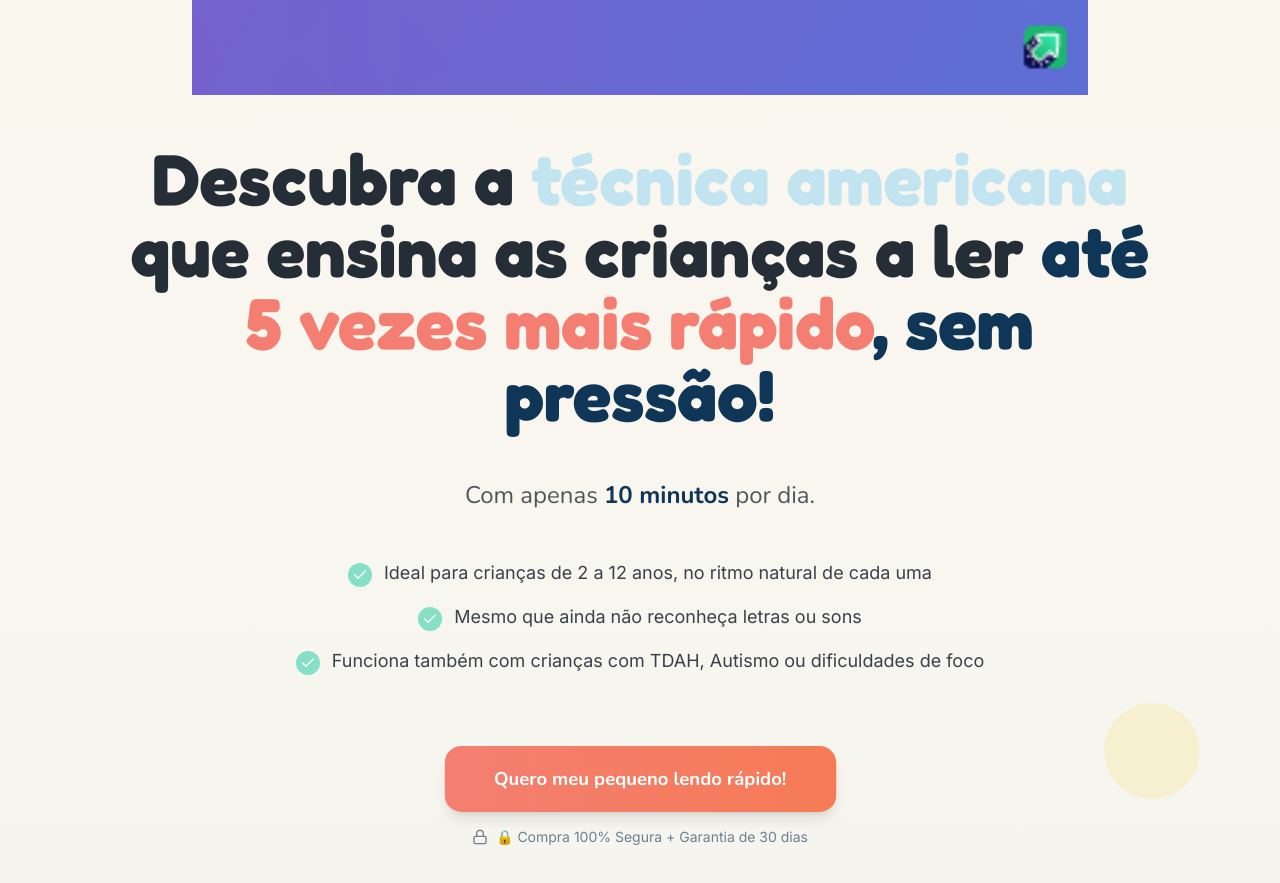
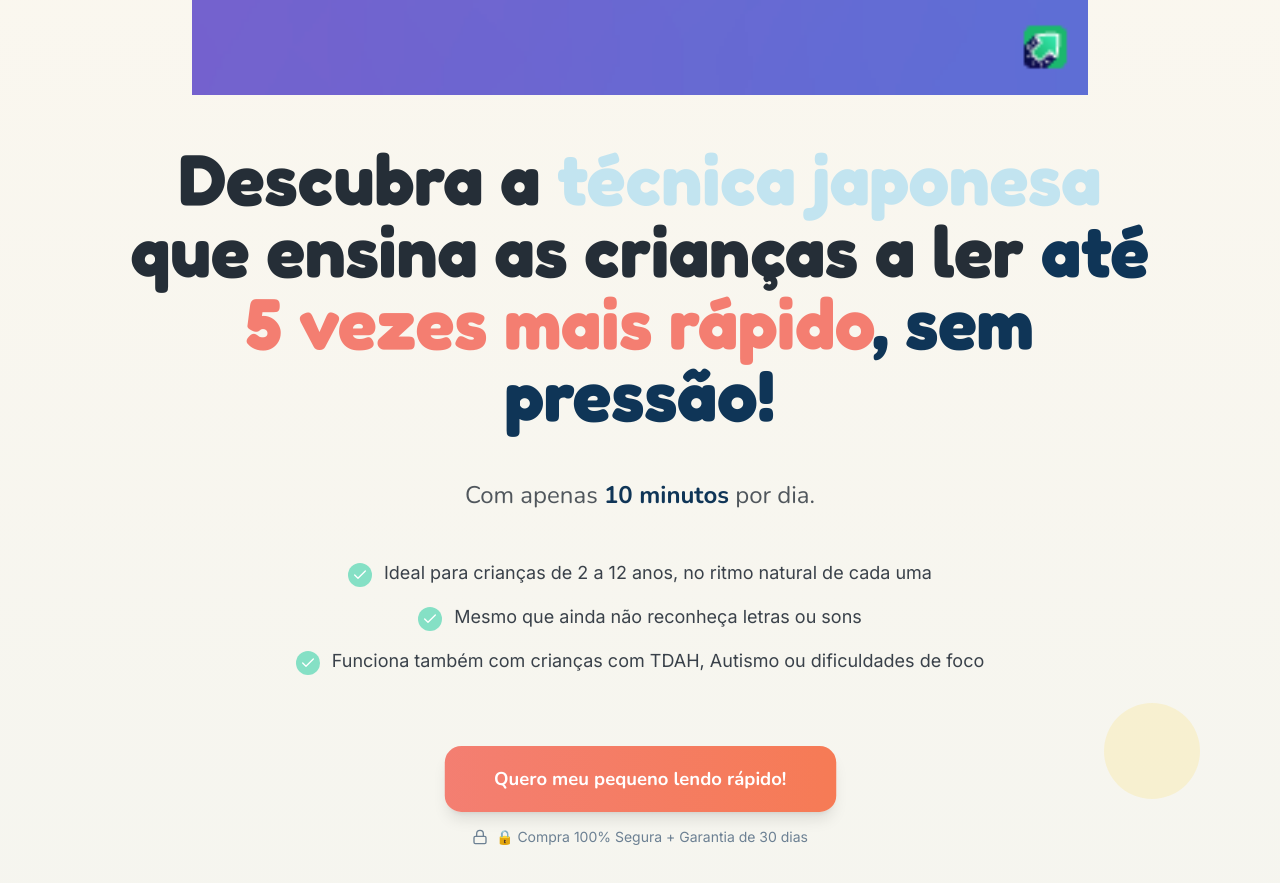
Before and after one commit to XGINKKK/kanji-kids-leap, a React (Vite) app: page / in a window 1280 px wide. Shown: the part 1260-2143 px from the top of the page. Built offline with nearby package versions, Linux system fonts and the light colour scheme; the HTML template or start-up script is replaced by a standard one.

Commit message:
Update Hero Section with Japanese technique

```diff
--- a/src/components/HeroSection.tsx
+++ b/src/components/HeroSection.tsx
@@ -31,7 +31,7 @@ export const HeroSection = () => {
           {/* Main Headline */}
           <h1 className="font-fredoka text-4xl md:text-5xl lg:text-6xl xl:text-7xl font-bold leading-tight max-w-5xl mx-auto">
             Descubra a{" "}
-            <span className="text-soft-blue">técnica americana</span> que
+            <span className="text-soft-blue">técnica japonesa</span> que
             ensina as crianças a ler{" "}
             <span className="text-navy">até</span>{" "}
             <span className="text-coral">5 vezes mais rápido</span>
```
